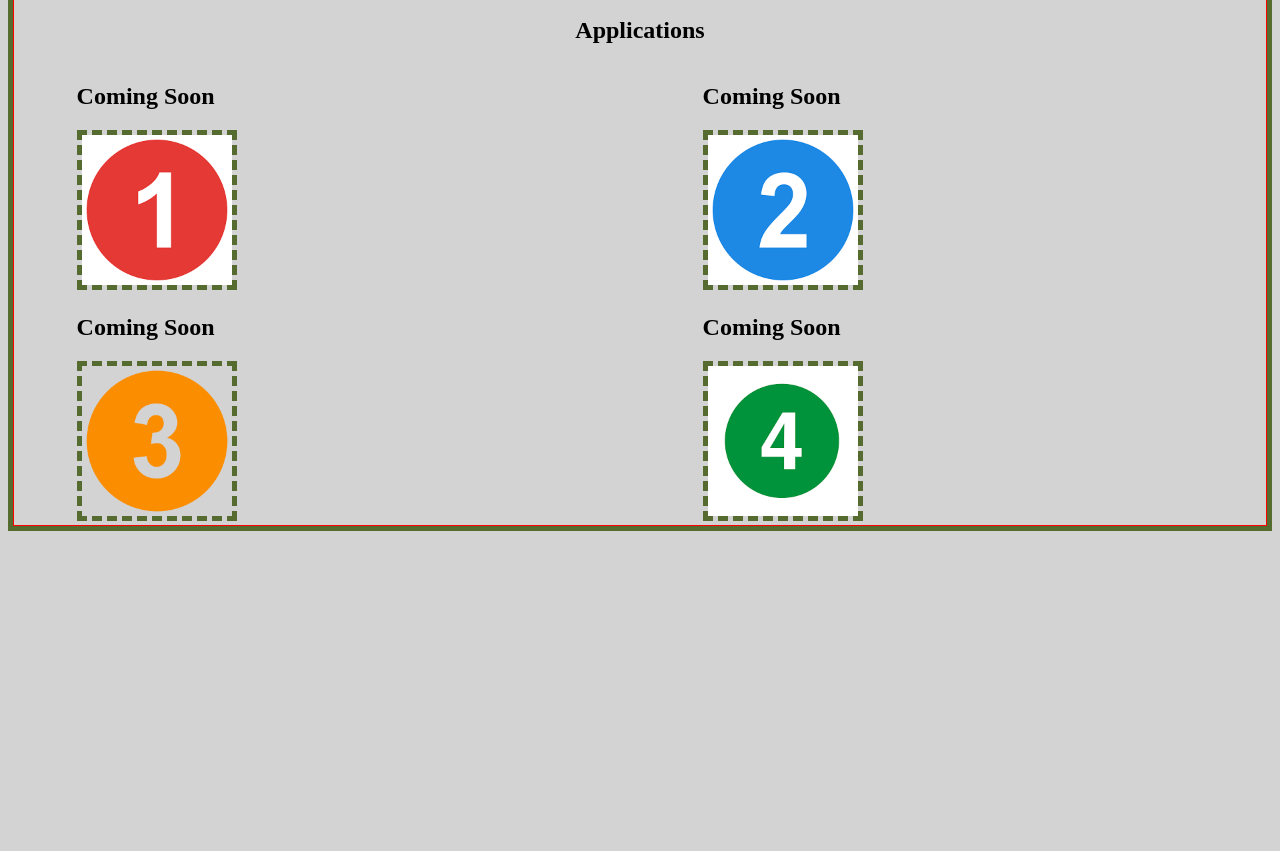
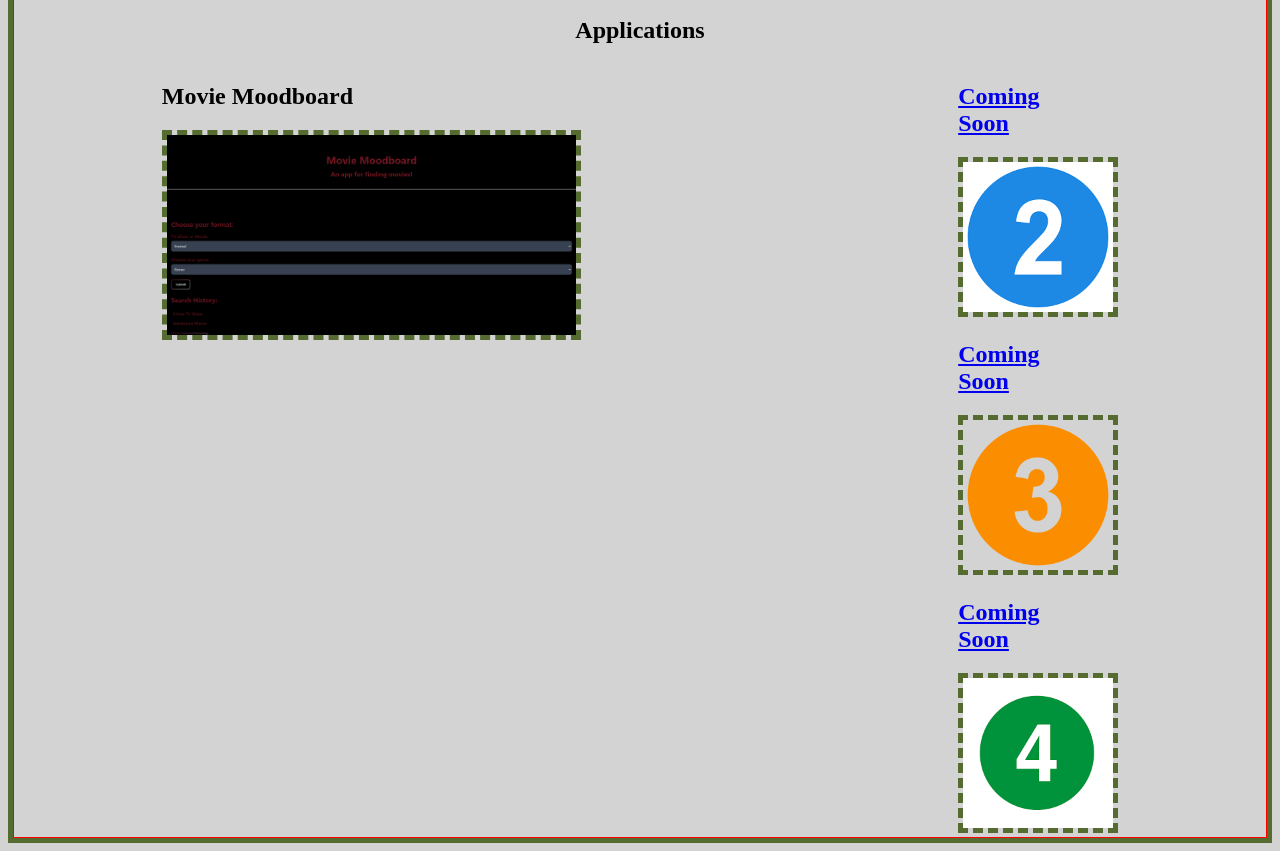
Before and after one commit to walleric23/Portfolio, a plain HTML site: page index.html in a window 1280 px wide. Shown: the part 908-1759 px from the top of the page. Before the commit the page ends 1447 px from the top, so only its background shows below. Drawn offline with Linux system fonts and the light colour scheme.

Commit message:
added project to portfolio

```diff
--- a/index.html
+++ b/index.html
@@ -61,18 +61,19 @@
             <img
               id="photo-1"
               src="./Images/HW1 screenshot.PNG"
-              alt="A screenshot of my first project"
+              alt="A screenshot of my first landing page"
             />
           </a>
         </article>
         <h2>Applications</h2>
         <article class="containers">
           <div class="placeholder-column">
-            <h2>Coming Soon</h2>
+            <h2>Movie Moodboard</h2>
+            <a href="https://abbeydoyle.github.io/movie-moodboard/">
             <img
-              id="Image-2"
-              src="./Images/1.png"
-              alt="1st placeholder image of the #1"
+              id="moodboard"
+              src="./Images/projectpic.PNG"
+              alt="Movie Moodboard project"
             />
           </div>
           <div class="placeholder-column">
--- a/styles.css
+++ b/styles.css
@@ -91,6 +91,14 @@ body {
   background-color: lightgray;
 }
 
+#moodboard {
+  width: auto;
+  height: 200px;
+  border: 5px;
+  border-style: dashed;
+  border-color: darkolivegreen;
+}
+
 /* adds responsive traits for varying screen sizes. */
 @media screen and (max-width: 576px) {
   .placeholder-column {
```
Also changed, not shown: Images/arrays.PNG (added), Images/projectpic.PNG (added).
